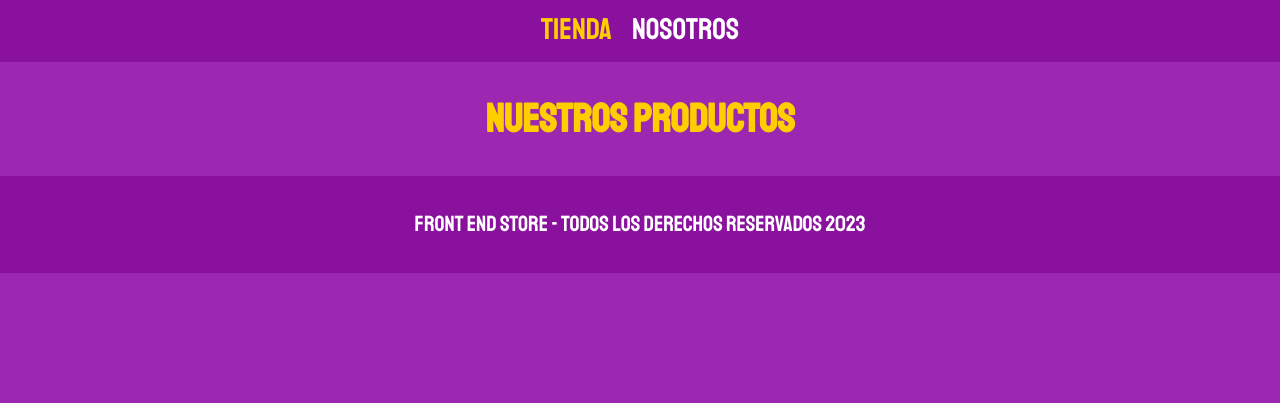
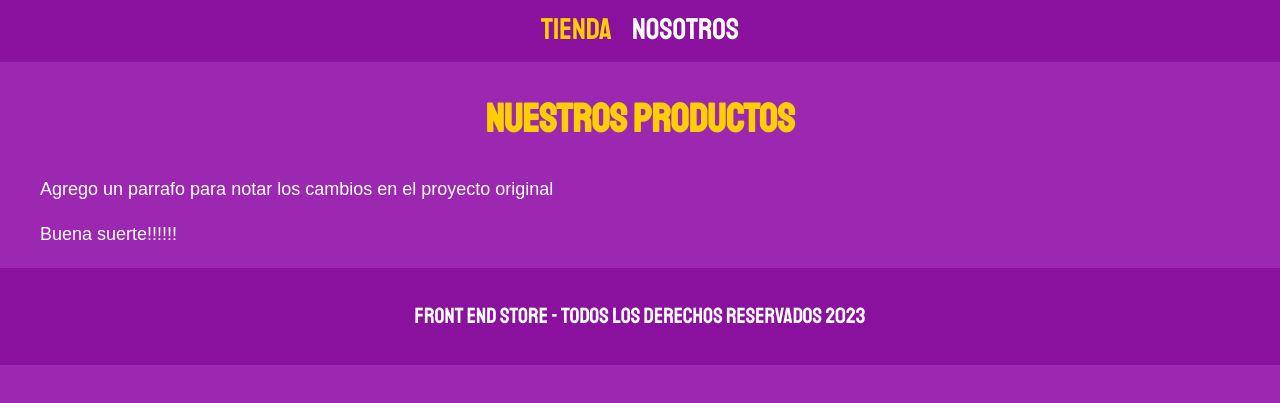
Before and after one commit to fernandev13/FrontEndStore, a plain HTML site: page index.html in a window 1280 px wide. Shown: the part 167-570 px from the top of the page. Drawn offline with Linux system fonts and the light colour scheme.

Commit message:
Agregando 2 parrafos en index

```diff
--- a/index.html
+++ b/index.html
@@ -24,6 +24,8 @@
 
     <main class="contenedor">
         <h1>Nuestros Productos</h1>
+        <p>Agrego un parrafo para notar los cambios en el proyecto original</p>
+        <p>Buena suerte!!!!!!</p>
     </main>
 
     <footer class="footer">
```
